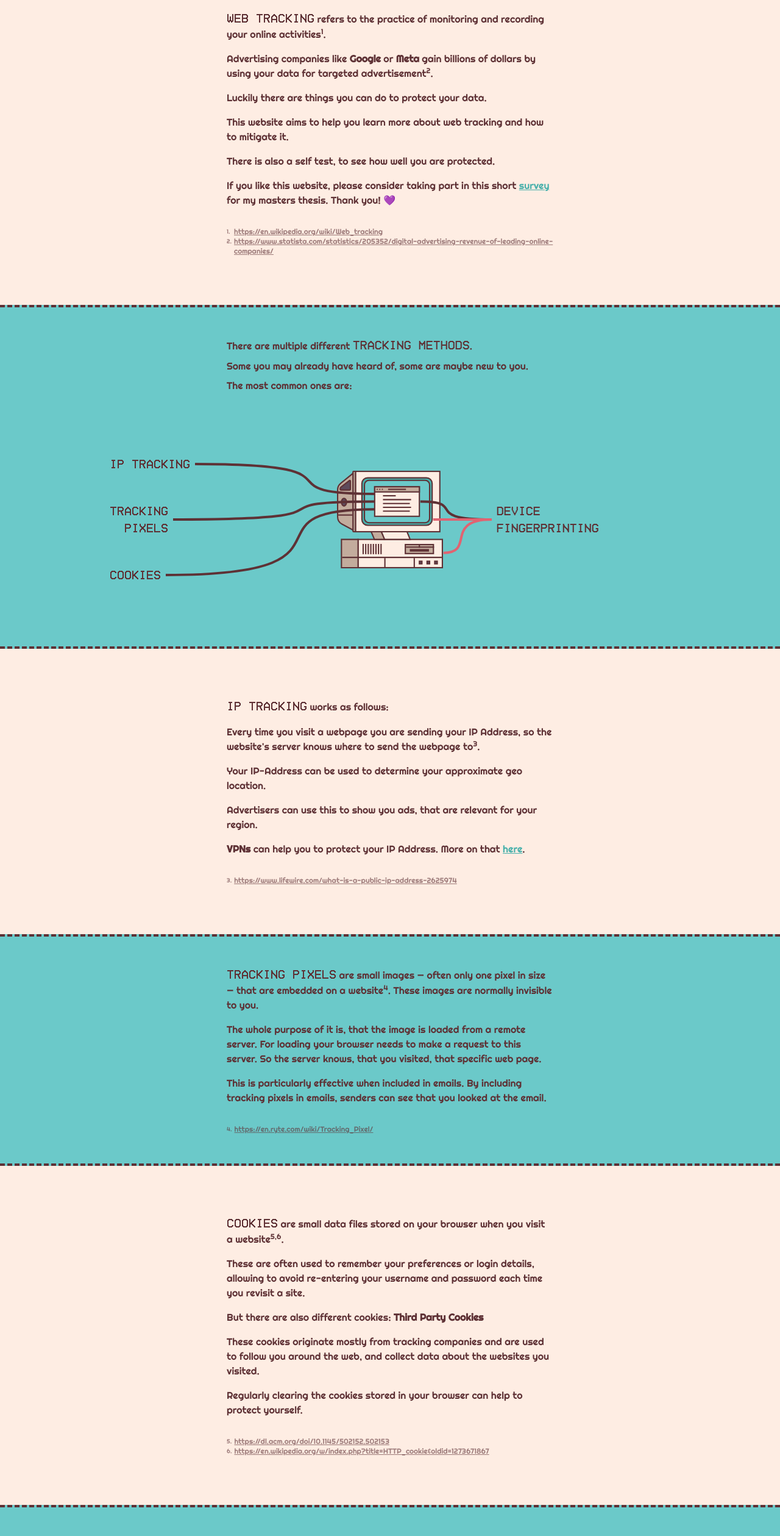
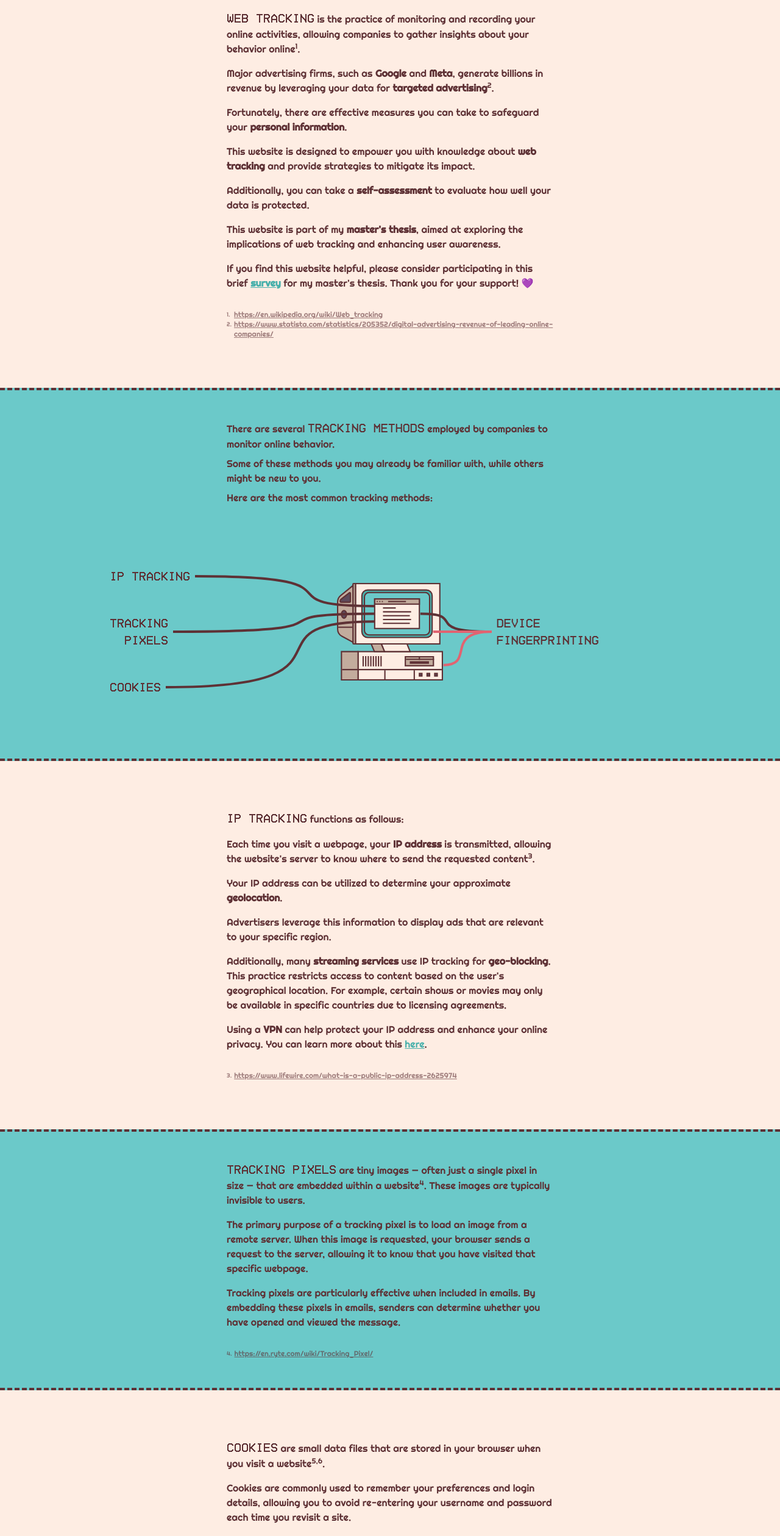
Before and after one commit to bastipnt/fp-protect, a React (Vite) app: page / in a window 1280 px wide. Shown: the part 80-2599 px from the top of the page at 61% size. Built offline with nearby package versions, Linux system fonts and the light colour scheme.

Commit message:
better wording on info page

```diff
--- a/src/pages/Info.tsx
+++ b/src/pages/Info.tsx
@@ -52,34 +52,57 @@ const Info: React.FC = () => {
     <>
       <PageSection references={getReferencesForBlock("1")}>
         <p>
-          <SectionTitle>Web Tracking</SectionTitle> refers to the practice of monitoring and
-          recording your online activities
+          <SectionTitle>Web Tracking</SectionTitle> is the practice of monitoring and recording your
+          online activities, allowing companies to gather insights about your behavior online
           <Reference referenceName="WebTrackingWikipedia" references={references.current} />.
         </p>
         <p>
-          Advertising companies like <code>Google</code> or <code>Meta</code> gain billions of
-          dollars by using your data for targeted advertisement
+          Major advertising firms, such as <strong>Google</strong> and <strong>Meta</strong>,
+          generate billions in revenue by leveraging your data for{" "}
+          <strong>targeted advertising</strong>
           <Reference referenceName="DigitalAdvertisingRevenue" references={references.current} />.
         </p>
-        <p>Luckily there are things you can do to protect your data.</p>
-        <p>This website aims to help you learn more about web tracking and how to mitigate it.</p>
-        <p>There is also a self test, to see how well you are protected.</p>
         <p>
-          If you like this website, please consider taking part in this short{" "}
-          <a className="link" href="https://tracking-survey.bastipnt.de/?ref=test" target="_blank">
-            survey
+          Fortunately, there are effective measures you can take to safeguard your{" "}
+          <strong>personal information</strong>.
+        </p>
+        <p>
+          This website is designed to empower you with knowledge about <strong>web tracking</strong>{" "}
+          and provide strategies to mitigate its impact.
+        </p>
+        <p>
+          Additionally, you can take a <strong>self-assessment</strong> to evaluate how well your
+          data is protected.
+        </p>
+        <p>
+          This website is part of my <strong>master's thesis</strong>, aimed at exploring the
+          implications of web tracking and enhancing user awareness.
+        </p>
+        <p>
+          If you find this website helpful, please consider participating in this brief{" "}
+          <a
+            className="link"
+            href="https://tracking-survey.bastipnt.de/?ref=test"
+            target="_blank"
+            rel="noopener noreferrer"
+          >
+            <strong>survey</strong>
           </a>{" "}
-          for my masters thesis. Thank you! 💜
+          for my master's thesis. Thank you for your support! 💜
         </p>
       </PageSection>
 
       <section className="bg-primary flex w-full flex-col items-center gap-8 border-y-4 border-dashed py-8 sm:gap-12 sm:py-12">
         <div className="flex w-150 max-w-screen flex-col gap-2 px-4 sm:px-8">
           <p>
-            There are multiple different <SectionTitle>Tracking Methods</SectionTitle>.
+            There are several <SectionTitle>Tracking Methods</SectionTitle> employed by companies to
+            monitor online behavior.
           </p>
-          <p>Some you may already have heard of, some are maybe new to you.</p>
-          <p>The most common ones are:</p>
+          <p>
+            Some of these methods you may already be familiar with, while others might be new to
+            you.
+          </p>
+          <p>Here are the most common tracking methods:</p>
         </div>
 
         <div className="relative flex min-h-80 w-screen max-w-100 justify-items-stretch p-4 sm:max-w-250 sm:p-8">
@@ -122,17 +145,30 @@ const Info: React.FC = () => {
 
       <PageSection references={getReferencesForBlock("ip-tracking")}>
         <p>
-          <SectionTitle>IP Tracking</SectionTitle> works as follows:
+          <SectionTitle>IP Tracking</SectionTitle> functions as follows:
         </p>
         <p>
-          Every time you visit a webpage you are sending your IP Address, so the website's server
-          knows where to send the webpage to
+          Each time you visit a webpage, your <strong>IP address</strong> is transmitted, allowing
+          the website's server to know where to send the requested content
           <Reference referenceName="fisherWhatPublicIP2022" references={references.current} />.
         </p>
-        <p>Your IP-Address can be used to determine your approximate geo location.</p>
-        <p>Advertisers can use this to show you ads, that are relevant for your region.</p>
         <p>
-          <code>VPNs</code> can help you to protect your IP Address. More on that{" "}
+          Your IP address can be utilized to determine your approximate <strong>geolocation</strong>
+          .
+        </p>
+        <p>
+          Advertisers leverage this information to display ads that are relevant to your specific
+          region.
+        </p>
+        <p>
+          Additionally, many <strong>streaming services</strong> use IP tracking for{" "}
+          <strong>geo-blocking</strong>. This practice restricts access to content based on the
+          user's geographical location. For example, certain shows or movies may only be available
+          in specific countries due to licensing agreements.
+        </p>
+        <p>
+          Using a <strong>VPN</strong> can help protect your IP address and enhance your online
+          privacy. You can learn more about this{" "}
           <Link to="/mitigation-strategies#vpn" className="link">
             here
           </Link>
@@ -142,26 +178,26 @@ const Info: React.FC = () => {
 
       <PageSection bg references={getReferencesForBlock("tracking-pixel")}>
         <p>
-          <SectionTitle>Tracking Pixels</SectionTitle> are small images — often only one pixel in
-          size — that are embedded on a website
+          <SectionTitle>Tracking Pixels</SectionTitle> are tiny images — often just a single pixel
+          in size — that are embedded within a website
           <Reference referenceName="teamWhatAreTracking" references={references.current} />. These
-          images are normally invisible to you.
+          images are typically invisible to users.
         </p>
         <p>
-          The whole purpose of it is, that the image is loaded from a remote server. For loading
-          your browser needs to make a request to this server. So the server knows, that you
-          visited, that specific web page.
+          The primary purpose of a tracking pixel is to load an image from a remote server. When
+          this image is requested, your browser sends a request to the server, allowing it to know
+          that you have visited that specific webpage.
         </p>
         <p>
-          This is particularly effective when included in emails. By including tracking pixels in
-          emails, senders can see that you looked at the email.
+          Tracking pixels are particularly effective when included in emails. By embedding these
+          pixels in emails, senders can determine whether you have opened and viewed the message.
         </p>
       </PageSection>
 
       <PageSection references={getReferencesForBlock("cookies")}>
         <p>
-          <SectionTitle>Cookies</SectionTitle> are small data files stored on your browser when you
-          visit a website
+          <SectionTitle>Cookies</SectionTitle> are small data files that are stored in your browser
+          when you visit a website
           <Reference
             referenceName={["kristolHTTPCookiesStandards2001", "HTTPCookie2025"]}
             references={references.current}
@@ -169,47 +205,51 @@ const Info: React.FC = () => {
           .
         </p>
         <p>
-          These are often used to remember your preferences or login details, allowing to avoid
-          re-entering your username and password each time you revisit a site.
+          Cookies are commonly used to remember your preferences and login details, allowing you to
+          avoid re-entering your username and password each time you revisit a site.
         </p>
         <p>
-          But there are also different cookies: <code>Third Party Cookies</code>
+          However, there are different types of cookies, including{" "}
+          <strong>Third-Party Cookies</strong>.
         </p>
         <p>
-          These cookies originate mostly from tracking companies and are used to follow you around
-          the web, and collect data about the websites you visited.
+          These cookies are primarily set by tracking companies and are used to monitor your
+          activity across the web, collecting data about the websites you visit.
         </p>
-        <p>Regularly clearing the cookies stored in your browser can help to protect yourself.</p>
+        <p>
+          Regularly clearing the cookies stored in your browser can help enhance your privacy and
+          protect your personal information.
+        </p>
       </PageSection>
 
       <PageSection bg references={getReferencesForBlock("fp")}>
         <p>
-          <SectionTitle>Device Fingerprinting</SectionTitle> — also called browser fingerprinting —
-          can identify you by combining different attributes from your browser and the device you
-          are using
+          <SectionTitle>Device Fingerprinting</SectionTitle> — also known as{" "}
+          <strong>browser fingerprinting</strong> — is a technique that can identify you by
+          combining various attributes from your browser and the device you are using
           <Reference referenceName="DeviceFingerprint2025" references={references.current} />.
         </p>
         <p>
-          This works, because different browsers and hardware return different values for these
-          attributes.
+          This method works because different browsers and hardware configurations return different
+          values for these attributes.
         </p>
-        <p>Some of the attributes commonly used are:</p>
+        <p>Some of the commonly used attributes include:</p>
         <ul className="ml-4 list-disc">
           <li>Your screen size</li>
           <li>Your timezone</li>
           <li>The browser you are using</li>
-          <li>Your geo location</li>
-          <li>Hardware specifications (HTML Canvas and Web Audio)</li>
+          <li>Your geolocation</li>
+          <li>Hardware specifications (such as HTML Canvas and Web Audio)</li>
           <li>And many more...</li>
         </ul>
         <p>
-          This tracking method is very effective, because it is not easy to protect from. Unlike
-          with cookies you can not simply delete the data on your computer, because your computer
-          itself is the data.
+          This tracking method is particularly effective because it is challenging to protect
+          against. Unlike cookies, you cannot simply delete the data on your computer, as your
+          computer itself serves as the data.
         </p>
         <p>
-          Luckily there are some things you can do to protect your privacy. The next page will give
-          you some practical advise.
+          Fortunately, there are steps you can take to safeguard your privacy. The next page will
+          provide you with practical advice.
         </p>
       </PageSection>
 
```
